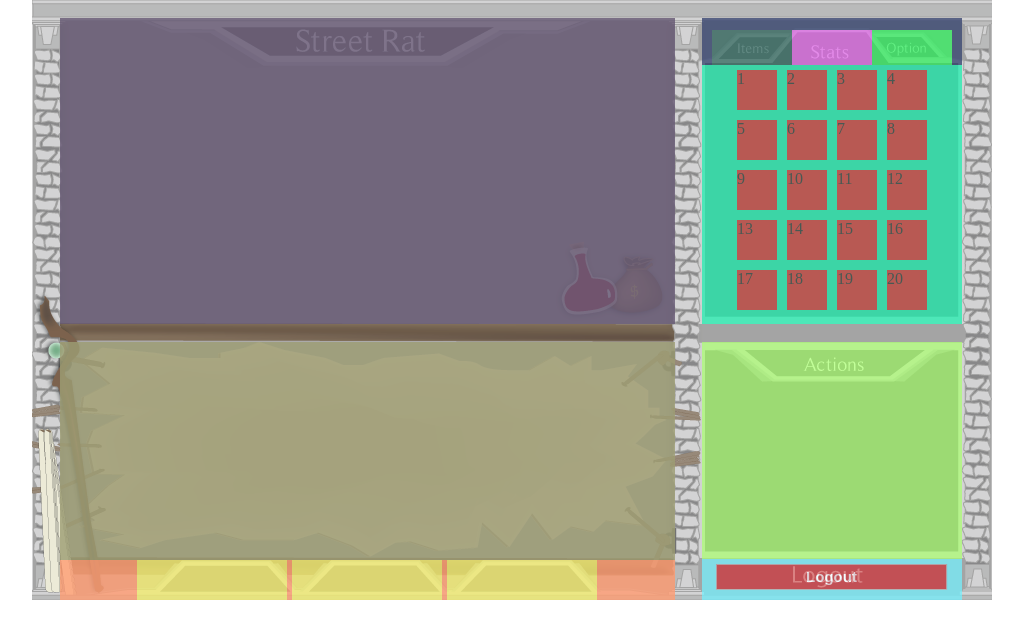
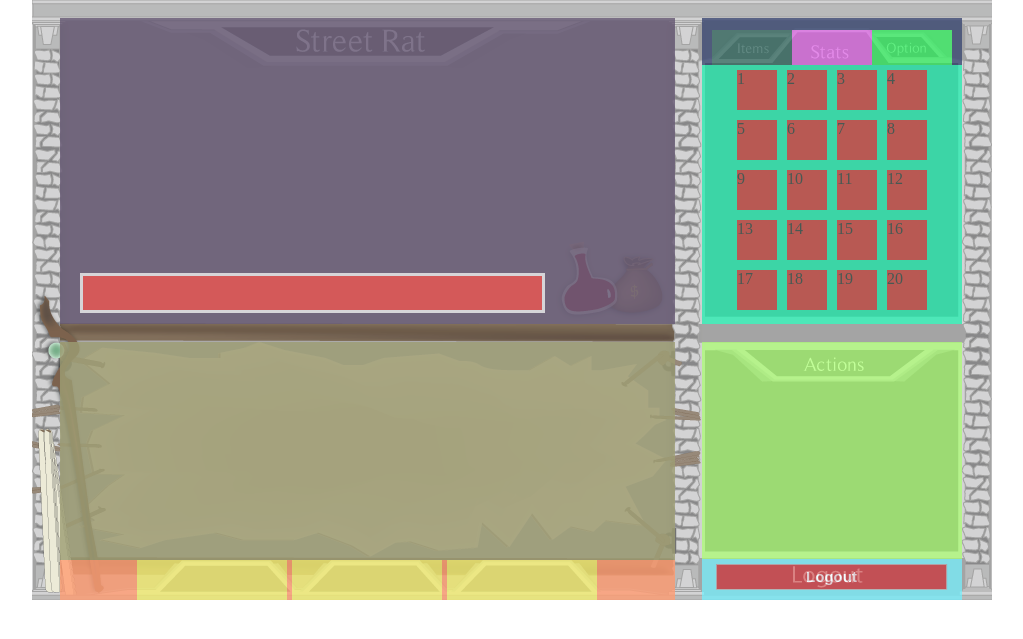
Before and after one commit to JordanGrace/TWoA, a PHP site: page / in a window 1280 px wide. Shown: the top 639 px of the page, without its empty margins (128-1151 px from the left). Run offline with PHP 8.4, Linux system fonts and the light colour scheme; some libraries are stand-ins or nearby versions.

Commit message:
Added hp bar, some stlying, and cleaned up js

```diff
--- a/newGame/css/style.css
+++ b/newGame/css/style.css
@@ -26,6 +26,33 @@ body{
 	background: #435;
 	margin: 18px 0px 0px 0px;
 }
+
+#hpPanel{
+	height: 40px;
+	width: 465px;
+	background: #eee;
+	position: relative;
+	top: 255px;
+	left: 20px;
+}
+#hpArea{
+	height: 34px;
+	width: 459px;
+	background: #343;
+	position: relative;
+	top: 3px;
+	left: 3px;
+}
+#hpBar{
+	height: 100%;
+	width: 100%;
+	background: red;
+	transition: width 2s;
+	-moz-transition: width 2s; /* Firefox 4 */
+	-webkit-transition: width 2s; /* Safari and Chrome */
+	-o-transition: width 2s; /* Opera */
+}
+
 #chatPanel{
 	margin: 18px 0px 0px 0px;
 	width: 615px;
--- a/newGame/index.html
+++ b/newGame/index.html
@@ -4,7 +4,7 @@
         <meta charset=utf-8>
         <meta name=description content="">
         <meta name=viewport content="width=device-width, initial-scale=1">
-        <title>Untitled</title>
+        <title>The World of Aldoun</title>
         <link rel=stylesheet href="css/reset.css">
         <link rel=stylesheet href="css/style.css">
     </head>
@@ -13,6 +13,15 @@
             <div id="leftPanel">
                 <div id="npcPanel">
                     <div id="npc"></div>
+                    <div id="hpPanel">
+                        <div id="hpArea">
+                            <div id="hpBar"></div>
+                        </div>
+                    </div>
+                    <div id="itemBtn">
+                        <div id="hpBtn"></div>
+                        <div id="coinBtn"></div>
+                    </div>
                 </div>
                 <div id="chatPanel"></div>
                 <div id="directionPanel">
--- a/newGame/js/script.js
+++ b/newGame/js/script.js
@@ -10,3 +10,20 @@ function tabSelect(id){
 
 	$(id).css("display","block");
 }
+
+/*
+function abc(id){
+$(".tab").each(function(index){
+	$(this).css("width", 70);
+	console.log(index);
+});
+$(id).css("width", 100);
+}*/
+
+function test(percent){
+	if(percent > 100){
+		$("#hpBar").css("width", 100+"%");
+	}
+	else{$("#hpBar").css("width", percent+"%");}
+
+}
```
